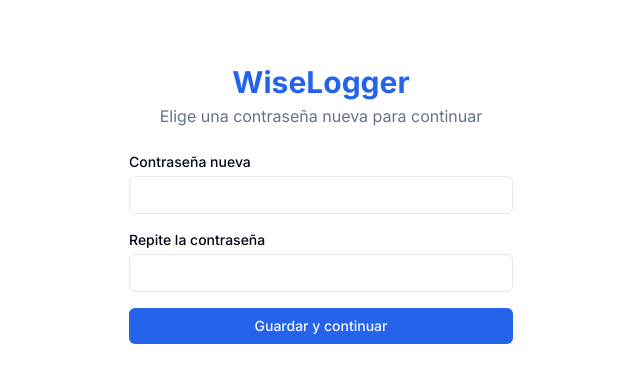
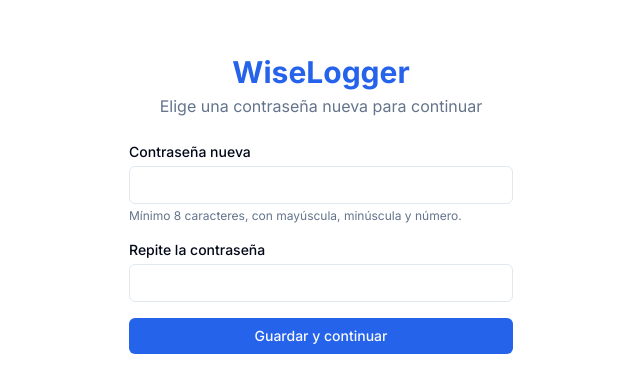
Before and after one commit to Jandro5vq/WiseLogger, a Next.js app: page /setup in a window 1280 px wide. Shown: the part 196-588 px from the top of the page, without its empty margins (319-959 px from the left). Built offline with nearby package versions, Linux system fonts and the light colour scheme.

Commit message:
fix(auth): password hints state the real rules (upper, lower, digit)

```diff
--- a/src/app/(auth)/register/page.tsx
+++ b/src/app/(auth)/register/page.tsx
@@ -94,7 +94,7 @@ function RegisterForm() {
               onChange={(e) => setForm({ ...form, password: e.target.value })}
               className="w-full rounded-md border border-input bg-background px-3 py-2 text-sm focus:outline-none focus:ring-2 focus:ring-ring"
             />
-            <p id="password-hint" className="mt-1 text-xs text-muted-foreground">Mínimo 8 caracteres.</p>
+            <p id="password-hint" className="mt-1 text-xs text-muted-foreground">Mínimo 8 caracteres, con mayúscula, minúscula y número.</p>
           </div>
 
           {error && <p className="text-sm text-destructive">{error}</p>}
--- a/src/app/(auth)/setup/page.tsx
+++ b/src/app/(auth)/setup/page.tsx
@@ -56,10 +56,13 @@ function SetupForm() {
               type="password"
               required
               minLength={8}
+              autoComplete="new-password"
+              aria-describedby="password-hint"
               value={password}
               onChange={(e) => setPassword(e.target.value)}
               className="w-full rounded-md border border-input bg-background px-3 py-2 text-sm ring-offset-background focus:outline-none focus:ring-2 focus:ring-ring"
             />
+            <p id="password-hint" className="mt-1 text-xs text-muted-foreground">Mínimo 8 caracteres, con mayúscula, minúscula y número.</p>
           </div>
 
           <div>
```
